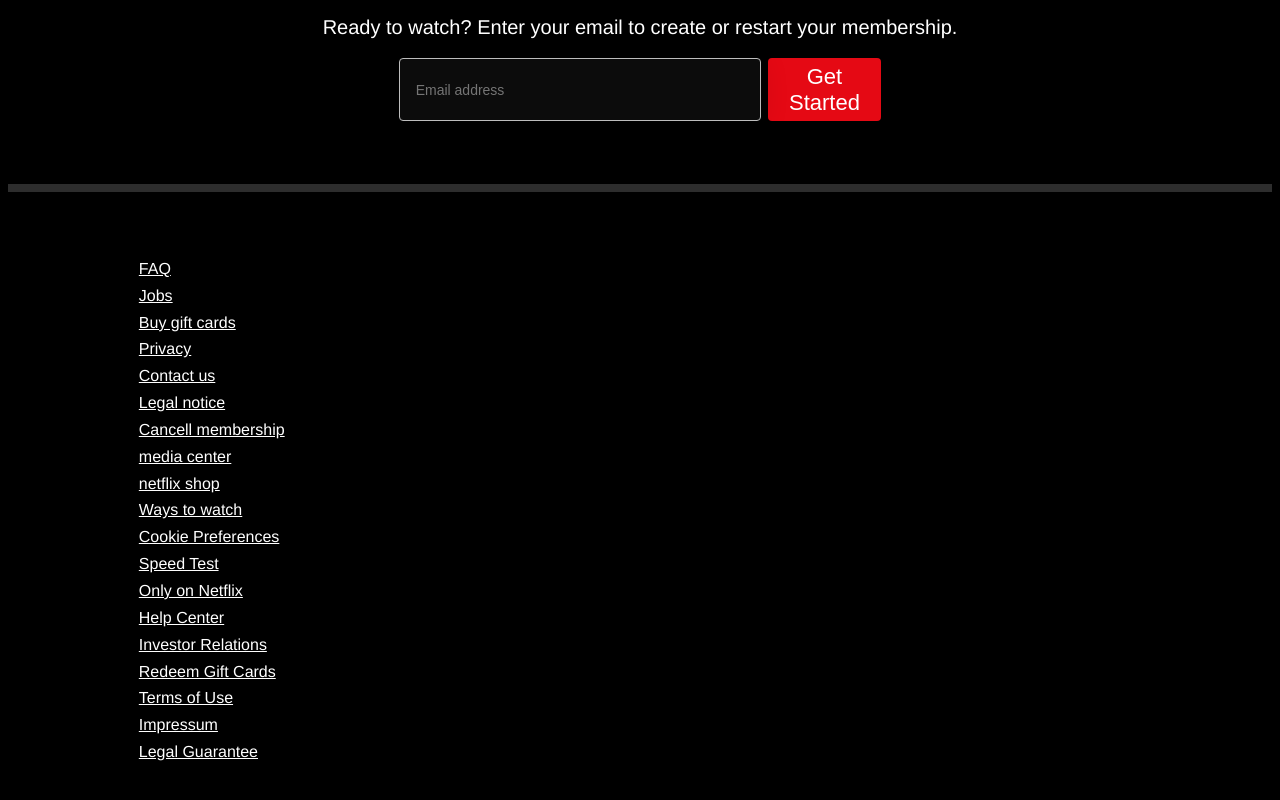
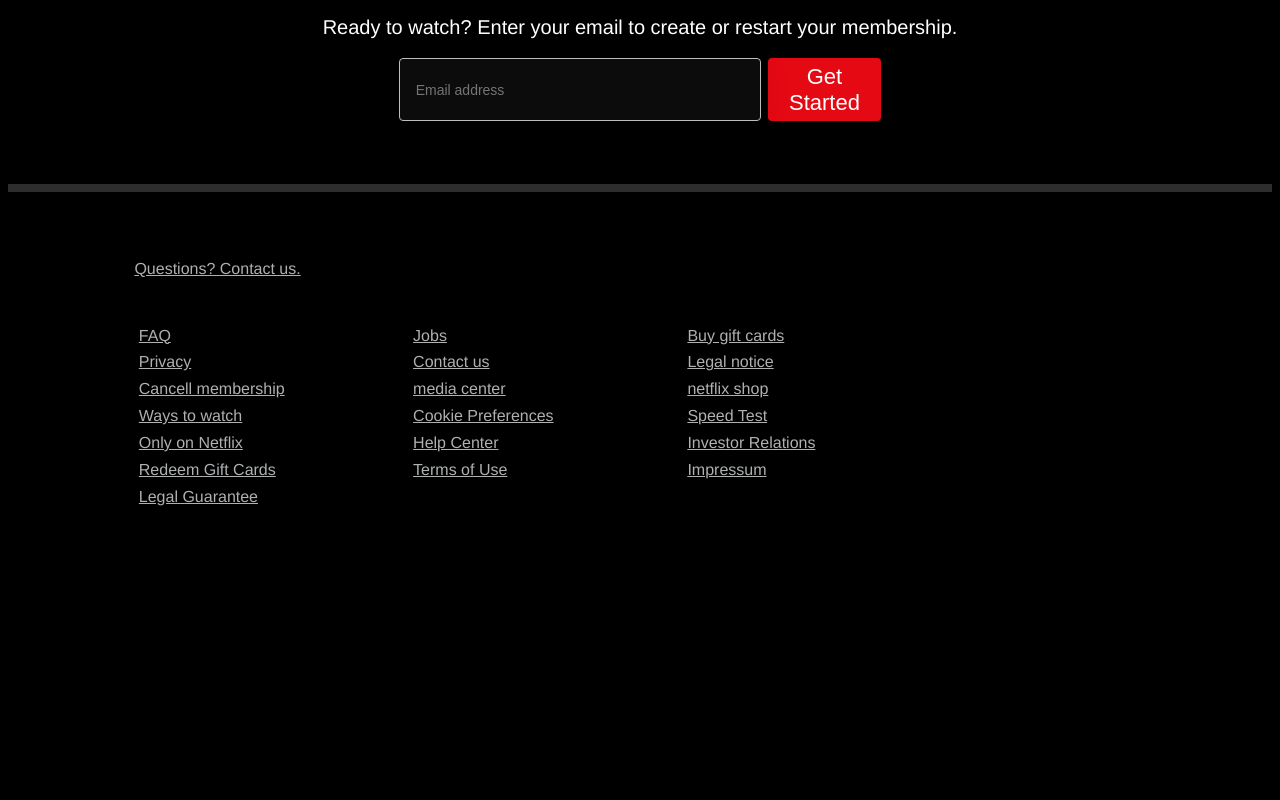
Before and after one commit to i-mml/netflix-clone, a Next.js app: page / in a window 1280 px wide. Shown: the part 3698-4498 px from the top of the page. After the commit the page ends 4279 px from the top, so only its background shows below. Built offline with nearby package versions, Linux system fonts and the light colour scheme.

Commit message:
handle footers style

```diff
--- a/components/views/homeView/components/footer/index.tsx
+++ b/components/views/homeView/components/footer/index.tsx
@@ -101,6 +101,9 @@ const Footer = () => {
   ];
   return (
     <div className={s.footerContainer}>
+      <a href="/" className={s.topLink}>
+        Questions? Contact us.
+      </a>
       {linksList?.map((item) => (
         <a href={item?.href} className={s.link}>
           {item?.title}
--- a/components/views/homeView/components/footer/style.module.scss
+++ b/components/views/homeView/components/footer/style.module.scss
@@ -3,10 +3,19 @@
   color: white;
   padding: 5% 10%;
   display: flex;
-  text-align: left;
-  flex-direction: column;
+  flex-wrap: wrap;
+
+  .topLink {
+    color: #aeb0b1;
+    margin: 0.5% 0 5% 0;
+    width: 100%;
+    display: block;
+  }
+
   .link {
-    color: white;
+    color: #aeb0b1;
     margin: 0.5%;
+    width: 30%;
+    display: inline-block;
   }
 }
```
Also changed, not shown: components/views/homeView/components/mock.data.ts (added).
